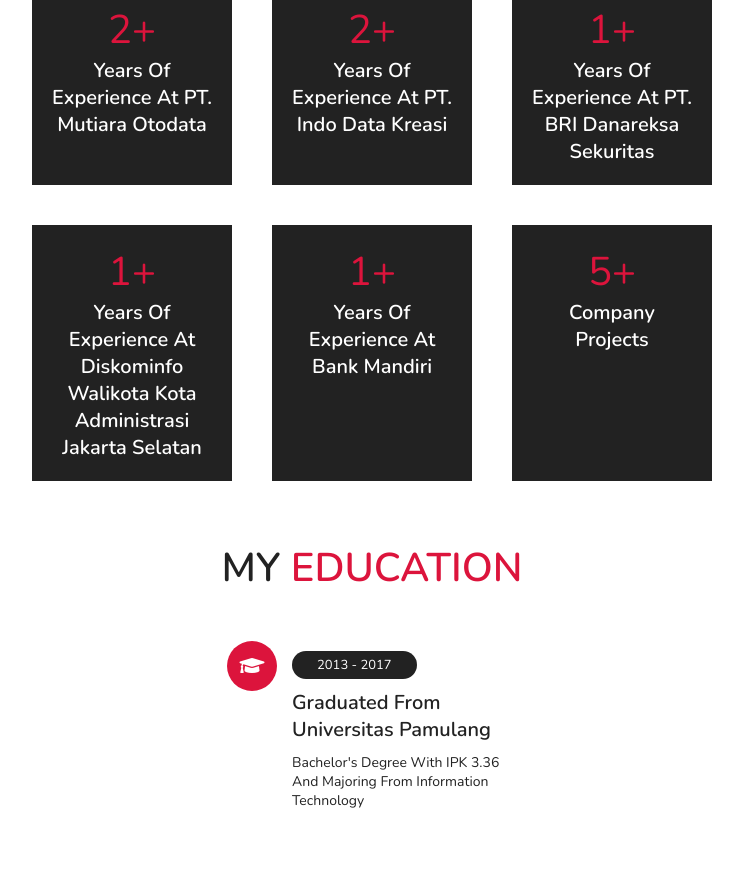
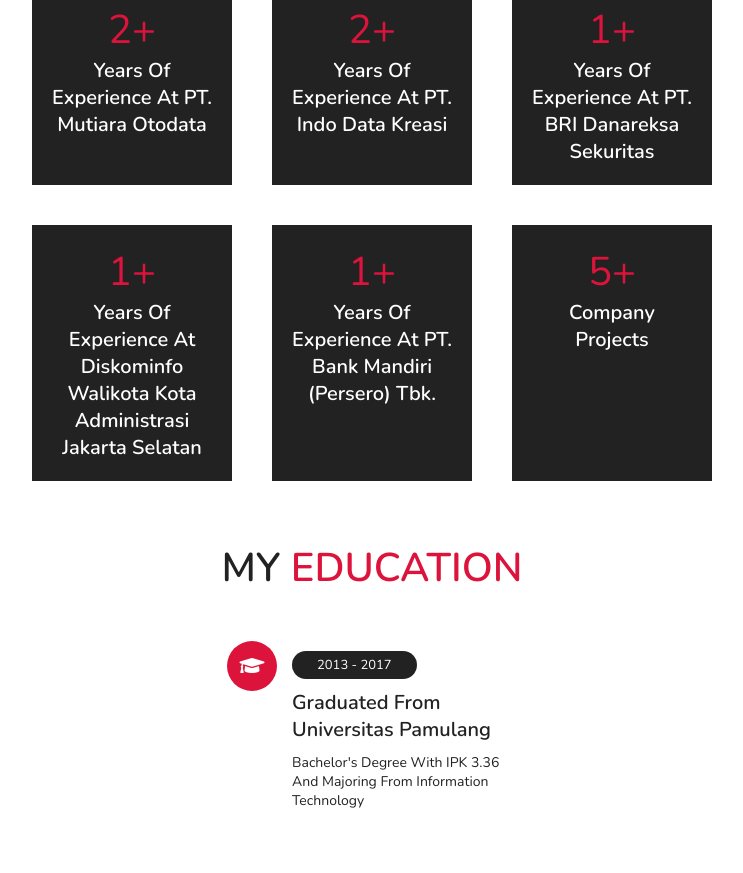
Before and after one commit to muhammadsoleh77/muhammadsoleh77.github.io, a plain HTML site: page index.html in a window 1280 px wide. Shown: the part 1313-2186 px from the top of the page, without its empty margins (443-1186 px from the left). Drawn offline with nearby package versions, Linux system fonts and the light colour scheme.

Commit message:
update name

```diff
--- a/index.html
+++ b/index.html
@@ -109,7 +109,7 @@
           </div>
           <div class="box">
             <span>1+</span>
-            <h3>Years of Experience at Bank Mandiri</h3>
+            <h3>Years of Experience at PT. Bank Mandiri (Persero) Tbk.</h3>
           </div>
           <div class="box">
             <span>5+</span>
```
